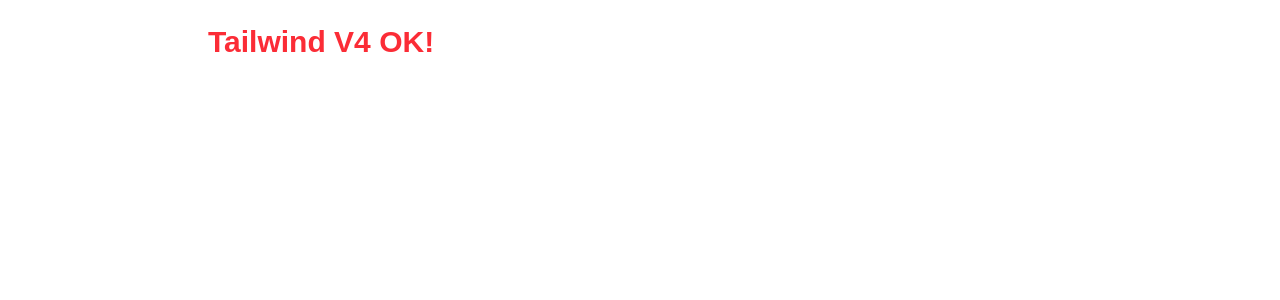
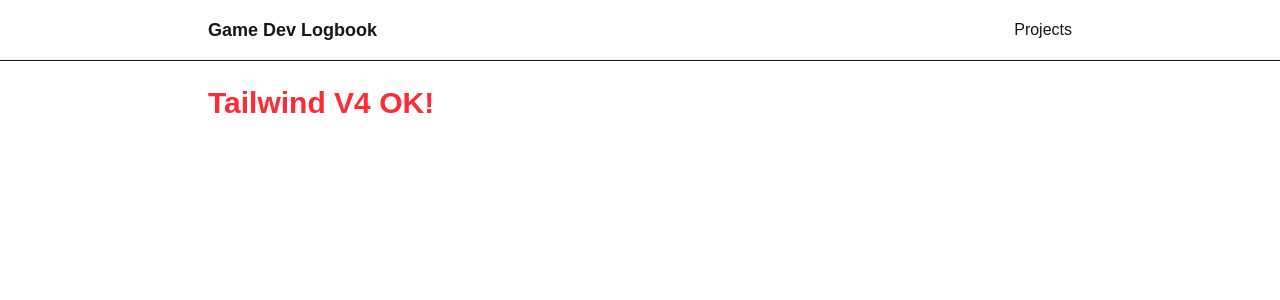
Before and after one commit to ivakm/game-dev-logbook, a Next.js app: page / in a window 1280 px wide. Shown: the top 300 px of the page. Built offline with nearby package versions, Linux system fonts and the light colour scheme.

Commit message:
Added Navbar and removed Container

```diff
--- a/app/layout.tsx
+++ b/app/layout.tsx
@@ -1,6 +1,6 @@
+import "./globals.css";
 import type { Metadata } from "next";
-import "./globals.css";
-import { Container } from "@/components/container";
+import { Navbar } from "@/components/navbar";
 
 export const metadata: Metadata = {
   title: "Game Dev Logbook",
@@ -11,9 +11,8 @@
   return (
     <html lang="en">
       <body className="antialiased bg-gray-50 text-gray-900">
-        <main>
-          <Container>{children}</Container>
-        </main>
+        <Navbar />
+        <main className="max-w-4xl mx-auto px-4 py-6">{children}</main>
       </body>
     </html>
   );
--- a/components/container.tsx
+++ /dev/null
@@ -1,9 +0,0 @@
-import React from "react";
-
-type ContainerProps = {
-  children: React.ReactNode;
-};
-
-export function Container({ children }: ContainerProps) {
-  return <div className="max-w-4xl mx-auto px-4 py-6">{children}</div>;
-}
--- /dev/null
+++ b/components/navbar.tsx
@@ -0,0 +1,22 @@
+import Link from "next/link";
+
+export function Navbar() {
+  return (
+    <header className="border-b bg-white">
+      <nav className="max-w-4xl mx-auto px-4">
+        <ul className="flex items-center justify-between py-4">
+          <li>
+            <Link href="/" className="text-lg font-semibold">
+              Game Dev Logbook
+            </Link>
+          </li>
+          <li>
+            <Link href="/projects" className="hover:underline">
+              Projects
+            </Link>
+          </li>
+        </ul>
+      </nav>
+    </header>
+  );
+}
```
